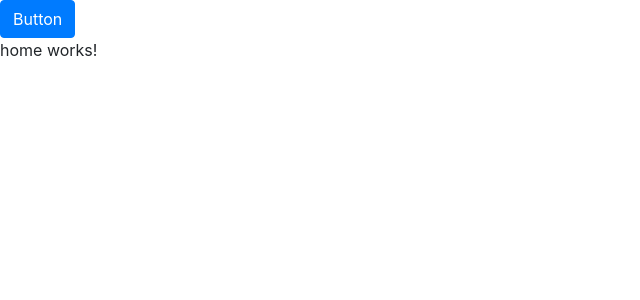
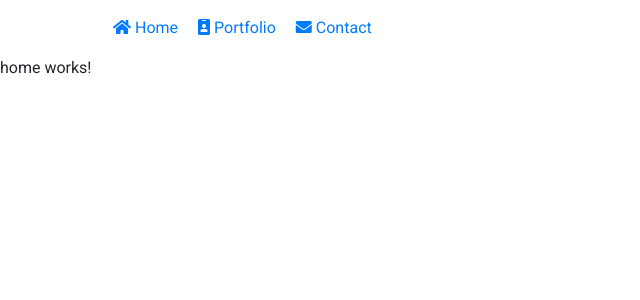
Before and after one commit to malctreacy/project_portfolio, an Angular app in the folder project-portfolio/: page /home in a window 1280 px wide. Shown: the top 300 px of the page, without its empty margins (0-640 px from the left). Built offline with nearby package versions, Linux system fonts and the light colour scheme.

Commit message:
added navigation

```diff
--- a/project-portfolio/src/app/core/app.component.html
+++ b/project-portfolio/src/app/core/app.component.html
@@ -1,2 +1,24 @@
-<button type="button" class = "btn btn-primary">Button</button>
-<router-outlet></router-outlet>
+<div class="site">
+  <div class="site-content">
+    <!-- NAVIGATION BAR CONTENT -->
+    <div class = "container">
+      <nav class="navbar navbar-expand">
+        <div class="navbar-nav">
+            <!--
+              * Bootstrap Utilities Used (targeting fontawesome icons):
+              * Display set to none (d-none)
+              * When display hits sm (~576px) display as an inline-block
+            -->
+            <a class="nav-item nav-link" [routerLink] = "['/home']" routerLinkActive="active" ><i class="d-none d-sm-inline-block fas fa-home mx-1"></i>Home</a>
+            <a class="nav-item nav-link" [routerLink]= "['/portfolio']" routerLinkActive="active" ><i class="d-none d-sm-inline-block fas fa-id-badge mx-1"></i>Portfolio</a>
+            <a class="nav-item nav-link" [routerLink]= "['/contact']" routerLinkActive="active" ><i class="d-none d-sm-inline-block fas fa-envelope mx-1"></i>Contact</a>
+        </div>
+      </nav>
+    </div>
+    <div class="header"></div>
+    <main>
+      <router-outlet></router-outlet>
+    </main>
+  </div>
+  <footer></footer>
+</div>
--- /dev/null
+++ b/project-portfolio/src/app/styles/portfolio.scss
@@ -0,0 +1,16 @@
+body {
+  /* Set font-style in body of site to Roboto */
+  font-family: 'Roboto', sans-serif;
+  font-weight: 400;
+}
+.site {
+  display: flex;
+  /* Site will be set up in a vertical fashion*/
+  flex-direction: column;
+  /* Site will take up all the available viewport*/
+  min-hieght: 100vh;
+}
+/* Take as much space as it needs (site-content) */
+.site-content {
+  flex: 1;
+}
--- a/project-portfolio/src/index.html
+++ b/project-portfolio/src/index.html
@@ -7,6 +7,9 @@
 
   <meta name="viewport" content="width=device-width, initial-scale=1">
   <link rel="icon" type="image/x-icon" href="favicon.ico">
+  <link href="https://fonts.googleapis.com/css?family=Roboto:400,700" rel="stylesheet">
+  <link rel="stylesheet" href="https://use.fontawesome.com/releases/v5.8.2/css/all.css"
+    integrity="sha384-oS3vJWv+0UjzBfQzYUhtDYW+Pj2yciDJxpsK1OYPAYjqT085Qq/1cq5FLXAZQ7Ay" crossorigin="anonymous">
 </head>
 <body>
   <app-root></app-root>
--- a/project-portfolio/src/styles.scss
+++ b/project-portfolio/src/styles.scss
@@ -1,2 +1,3 @@
 /* You can add global styles to this file, and also import other style files */
 @import '../node_modules/bootstrap/scss/bootstrap.scss';
+@import '../src/app/styles/portfolio';
```
Also changed, not shown: 1 other file (tests, documents, lock files or other folders).
